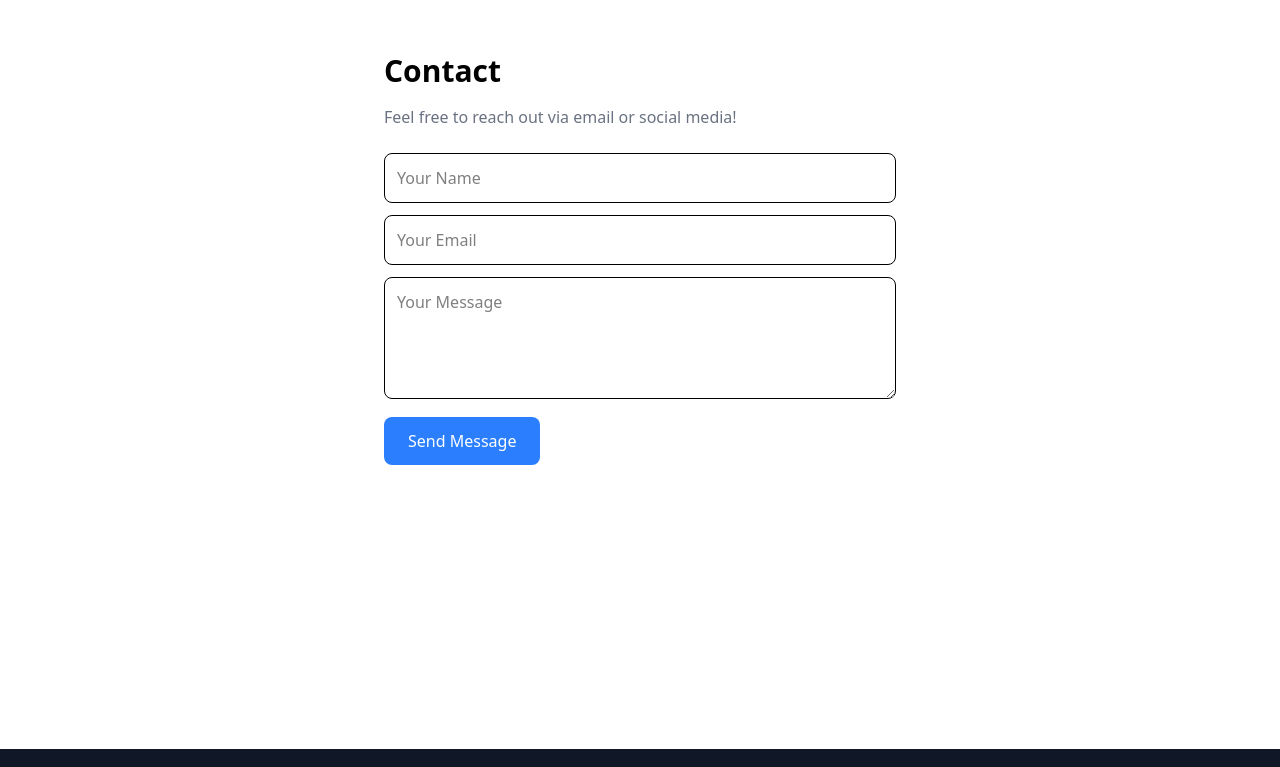
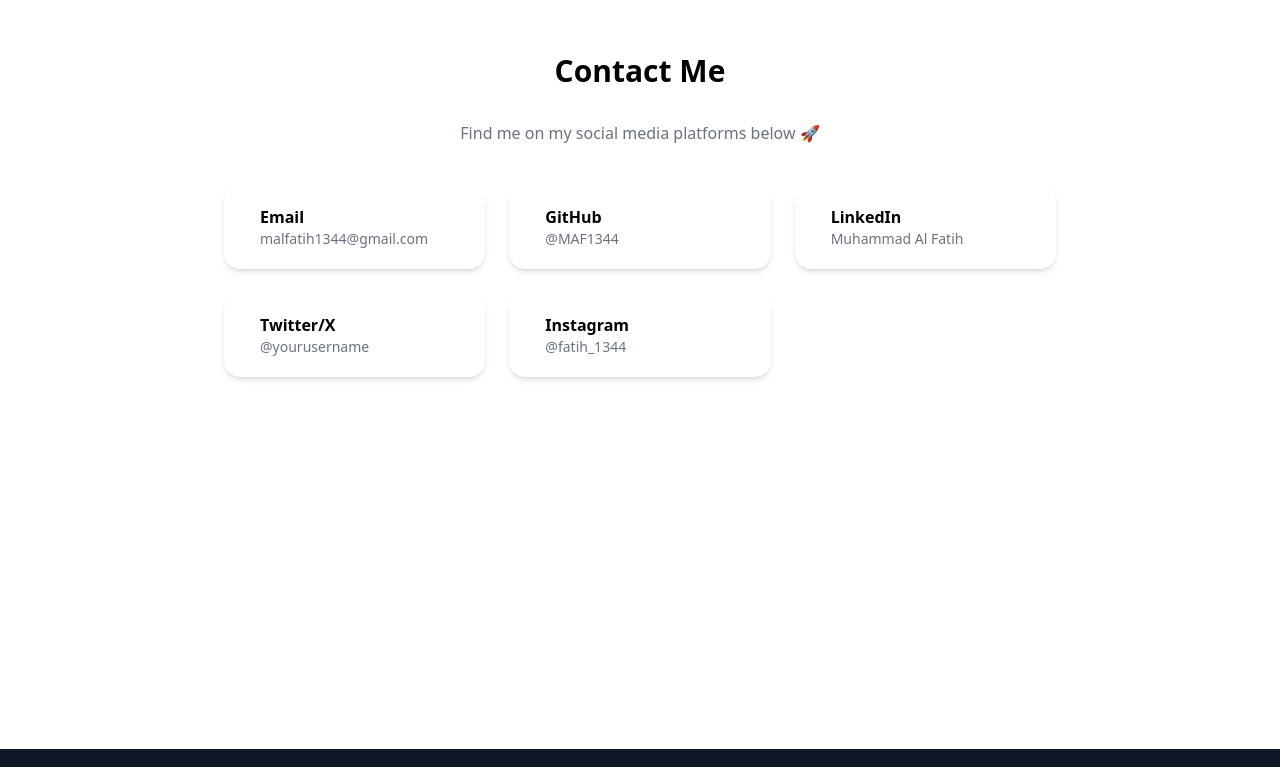
Before and after one commit to MAF1344/MyPortfolio, a React (Vite) app: page / in a window 1280 px wide. Shown: the part 2451-3218 px from the top of the page. Built offline with nearby package versions, Linux system fonts and the light colour scheme.

Commit message:
ubah isi bagian contact

```diff
--- a/src/components/Navbar.jsx
+++ b/src/components/Navbar.jsx
@@ -33,9 +33,6 @@ export default function Navbar({darkMode, toggleDarkMode}) {
       {/* Mobile Menu */}
       {isOpen && (
         <div className="absolute top-15 left-0 w-full bg-gray-800 flex flex-col items-center gap-4 py-4 md:hidden">
-          <a href="#home" onClick={() => setIsOpen(false)}>
-            Home
-          </a>
           <a href="#about" onClick={() => setIsOpen(false)}>
             About
           </a>
--- a/src/pages/Contact.jsx
+++ b/src/pages/Contact.jsx
@@ -1,17 +1,53 @@
 export default function Contact() {
+  const socials = [
+    {
+      name: 'Email',
+      icon: '',
+      link: 'mailto:malfatih1344@gmail.com',
+      username: 'malfatih1344@gmail.com',
+    },
+    {
+      name: 'GitHub',
+      icon: '',
+      link: 'https://github.com/MAF1344',
+      username: '@MAF1344',
+    },
+    {
+      name: 'LinkedIn',
+      icon: '',
+      link: 'https://linkedin.com/in/malfatih',
+      username: 'Muhammad Al Fatih',
+    },
+    {
+      name: 'Twitter/X',
+      icon: '',
+      link: 'https://twitter.com/yourusername',
+      username: '@yourusername',
+    },
+    {
+      name: 'Instagram',
+      icon: '',
+      link: 'https://instagram.com/fatih_1344',
+      username: '@fatih_1344',
+    },
+  ];
+
   return (
-    <div className="p-8 pt-20 max-w-xl mx-auto" initial={{opacity: 0, y: 10}} animate={{opacity: 1, y: 0}} transition={{duration: 0.5}}>
-      <h2 className="text-3xl font-bold mb-4">Contact</h2>
-      <p className="text-gray-500 mb-6">Feel free to reach out via email or social media!</p>
+    <div className="p-8 pt-20 max-w-4xl mx-auto">
+      <h2 className="text-3xl font-bold mb-8 text-center">Contact Me</h2>
+      <p className="text-gray-500 mb-10 text-center">Find me on my social media platforms below 🚀</p>
 
-      <form className="space-y-3">
-        <input type="text" placeholder="Your Name" className="w-full p-3 rounded-lg border" />
-        <input type="email" placeholder="Your Email" className="w-full p-3 rounded-lg border" />
-        <textarea name="" id="" placeholder="Your Message" rows="4" className="w-full p-3 rounded-lg border"></textarea>
-        <button type="submit" className="bg-blue-500 text-white px-6 py-3 rounded-lg hover:bg-blue-600 transition">
-          Send Message
-        </button>
-      </form>
+      <div className="grid grid-cols-1 sm:grid-cols-2 lg:grid-cols-3 gap-6">
+        {socials.map((social, idx) => (
+          <a key={idx} href={social.link} target="_blank" rel="noopener noreferrer" className="flex items-center gap-4 p-5 rounded-2xl shadow-md bg-white dark:bg-gray-800 hover:shadow-lg">
+            <div className="flex-shrink-0">{social.icon}</div>
+            <div>
+              <h3 className="font-semibold">{social.name}</h3>
+              <p className="text-sm text-gray-500 dark:text-gray-400">{social.username}</p>
+            </div>
+          </a>
+        ))}
+      </div>
     </div>
   );
 }
```
Also changed, not shown: 1 other file (tests, documents, lock files or other folders).
